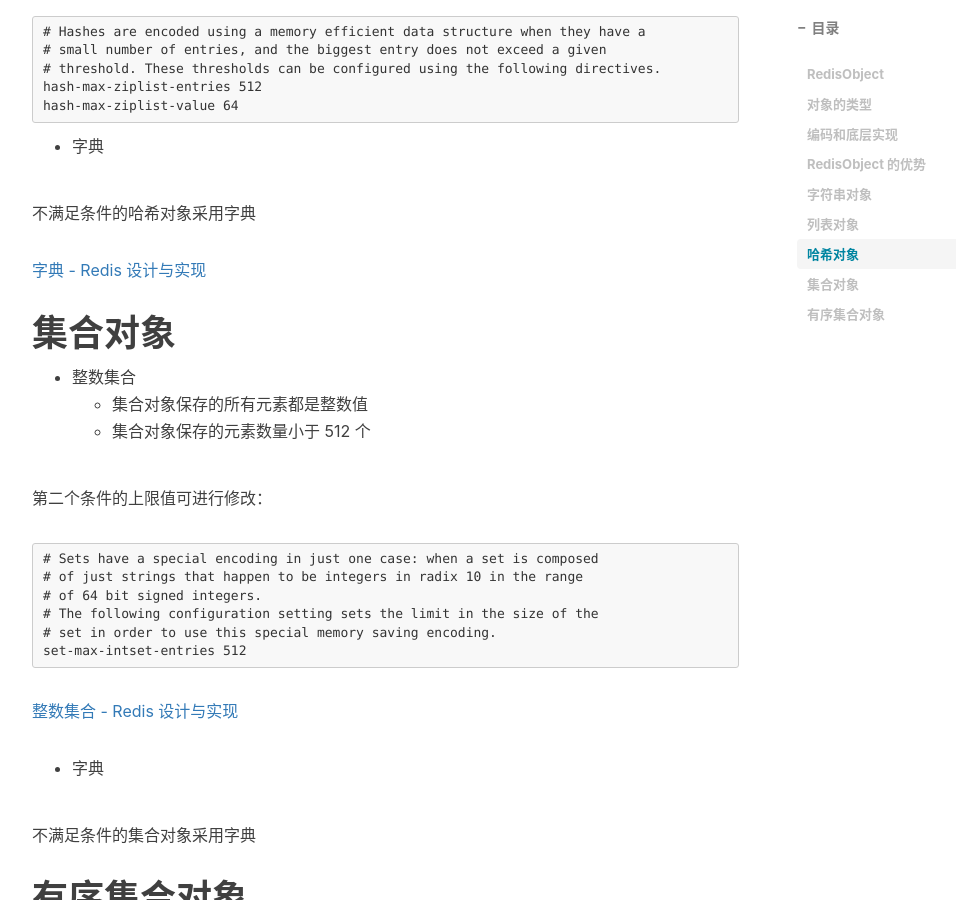
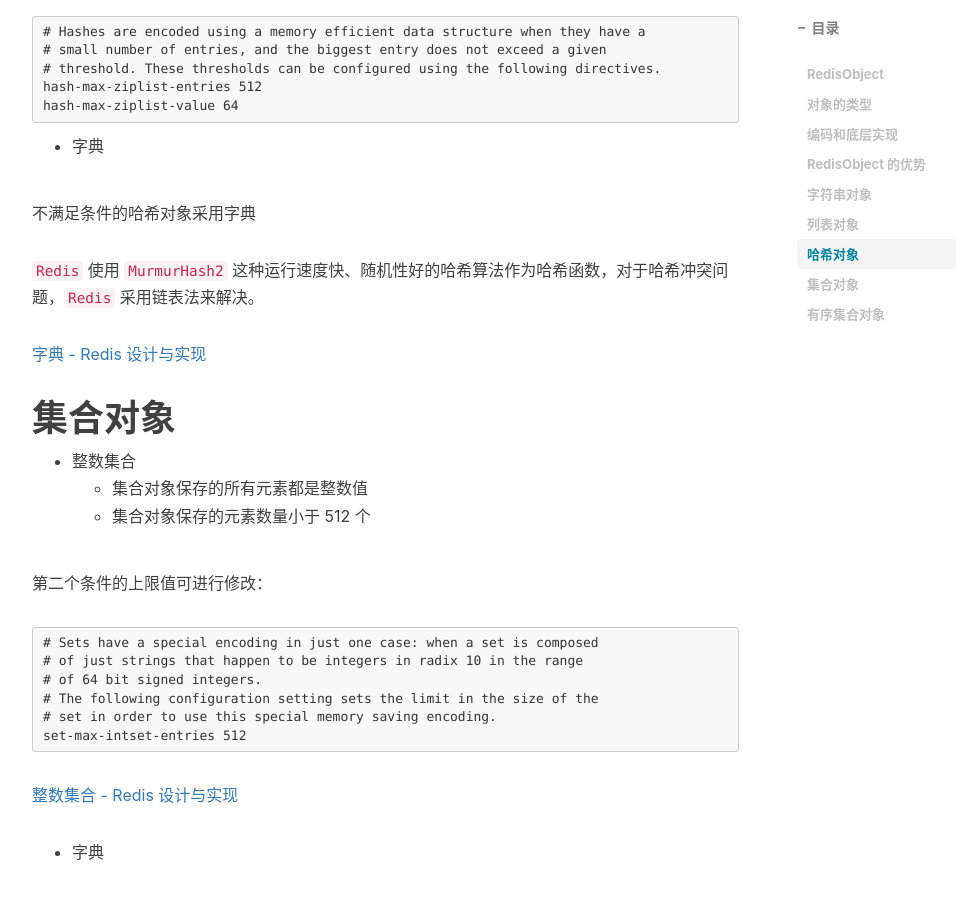
Before and after one commit to zyt312074545/zyt312074545.github.io, a Jekyll site: the page built from _posts/2018-11-17-redis-3.md, in a window 1280 px wide and 900 px high, scrolled down 4867 px. Shown: the whole window, without its empty margins (233-1189 px from the left). Built offline with Jekyll 4.4.1, drawn with Linux system fonts in a browser that asks for light colours; nearby versions of some CDN libraries; comment, search, counter and statistics services are not loaded.

Commit message:
update redis hash

```diff
--- a/_posts/2018-11-17-redis-3.md
+++ b/_posts/2018-11-17-redis-3.md
@@ -211,6 +211,8 @@ hash-max-ziplist-value 64
 
 不满足条件的哈希对象采用字典
 
+`Redis` 使用 [`MurmurHash2`](https://www.wikiwand.com/en/MurmurHash) 这种运行速度快、随机性好的哈希算法作为哈希函数，对于哈希冲突问题，`Redis` 采用链表法来解决。
+
 [字典 - Redis 设计与实现](http://origin.redisbook.com/internal-datastruct/dict.html)
 
 # 集合对象
```
